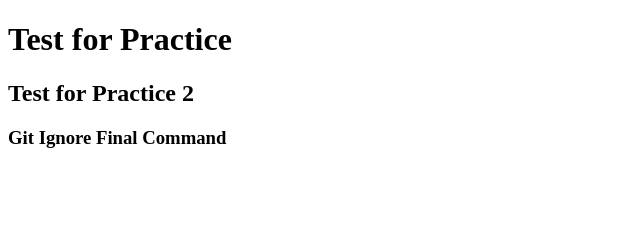
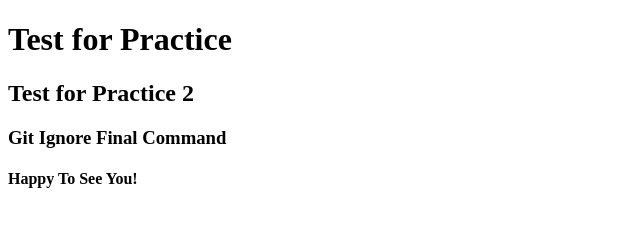
Before and after one commit to Vikas-Dixit1987/Practice, a plain HTML site: page index.html in a window 1280 px wide. Shown: the whole page, without its empty margins (0-640 px from the left). Drawn offline with Linux system fonts and the light colour scheme.

Commit message:
Happy To See You

```diff
--- a/index.html
+++ b/index.html
@@ -19,5 +19,9 @@
             Git Ignore Final Command
         </h3>
 
+        <h4>
+            Happy To See You!
+        </h4>
+
 </body>
 </html>
```
Also changed, not shown: 1 other file.
